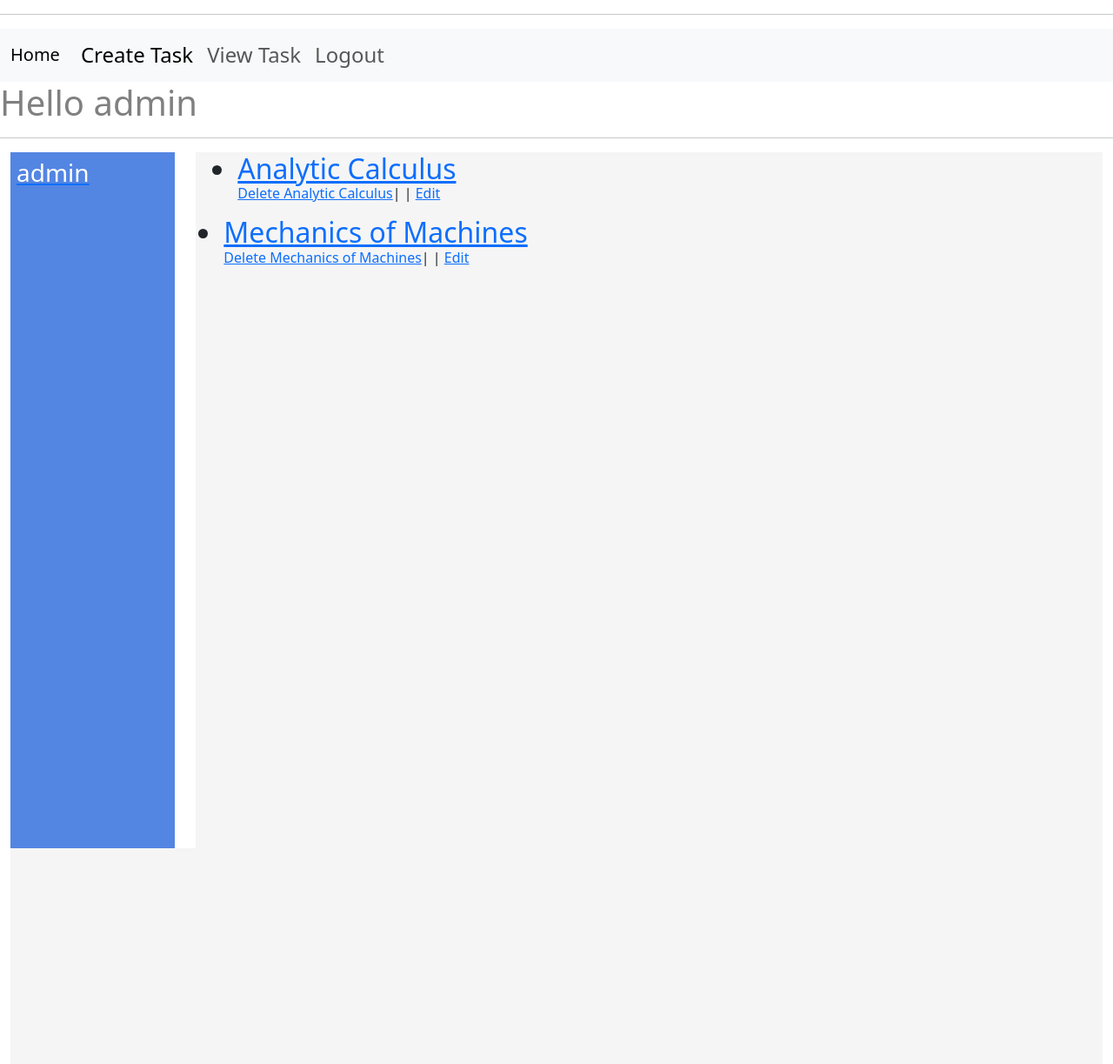
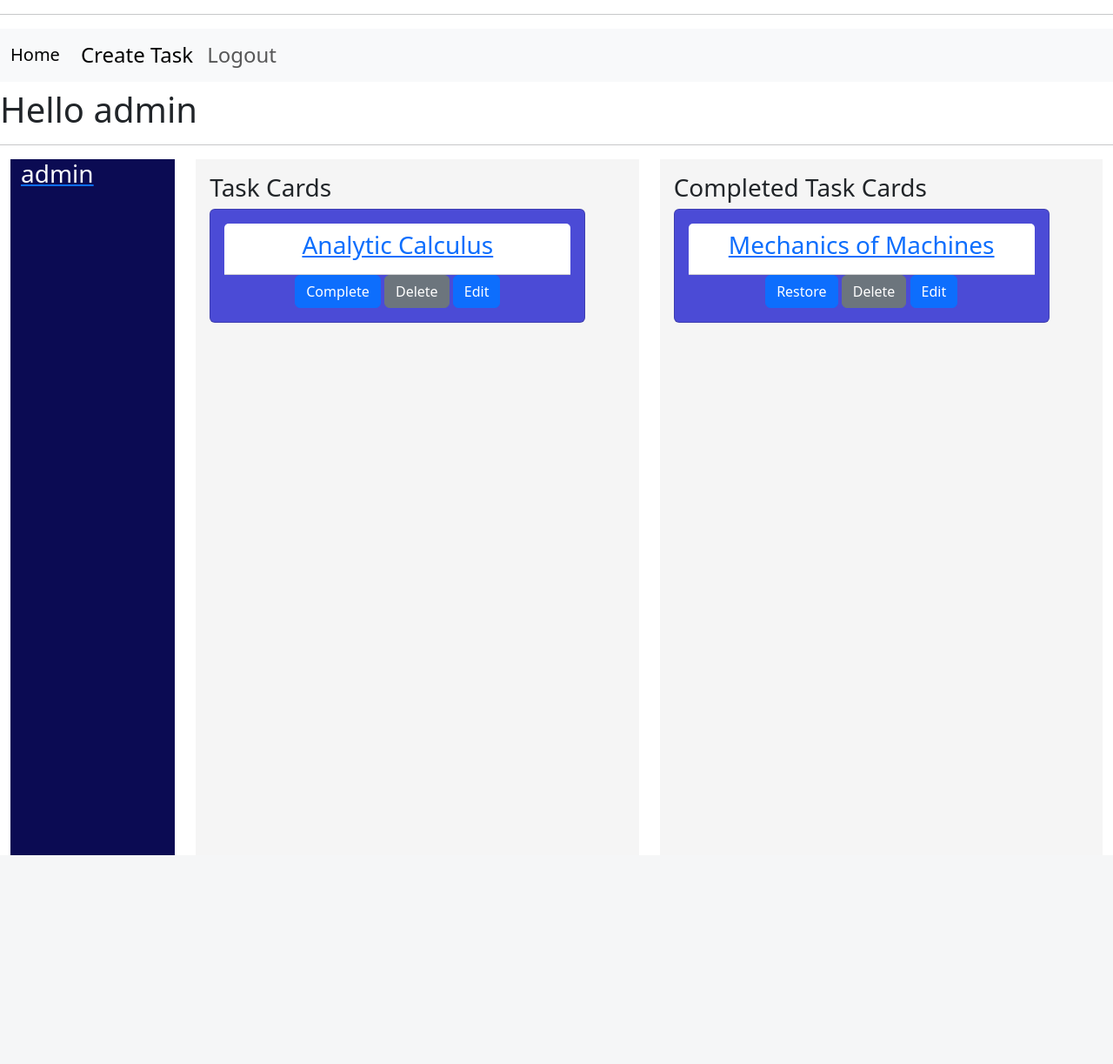
Before and after one commit to MickyGg0/django_web, a Django app: page /home/ in a window 1280 px wide. Shown: the top 1223 px of the page at 87% size. After the commit the page ends 983 px from the top, so only its background shows below. Run offline with Django 4.2, Linux system fonts and the light colour scheme; a user stored in the database is signed in; data comes from the database, SQL or seed files in the repository; both versions use the stored data as it was after the commit.

Commit message:
Improved

```diff
--- a/taskmanager/Taskmanager/core/models.py
+++ b/taskmanager/Taskmanager/core/models.py
@@ -11,6 +11,7 @@ class Task(models.Model):
     date_created=models.DateField(auto_now_add=True)
     due_date=models.DateField()
     description=models.TextField(max_length=500,null=True,blank=True)
+    completed=models.BooleanField(default=False,null=True,blank=True)
 
     def __str__(self):
         return self.name
--- a/taskmanager/Taskmanager/core/templates/core/homepage.html
+++ b/taskmanager/Taskmanager/core/templates/core/homepage.html
@@ -1,95 +1,148 @@
-{%  extends "main_template.html" %}
-
-
+{% extends "main_template.html" %}
 {% block title%}
-
 {% endblock %}
 
 
 
 
+
+
+
 {% block content %}
-
 <style>
   /* .container-fluid{
     background-color:blueviolet;
   } */
   .box{
-    height:100vh;
+    height: 100vh;
     background-color:whitesmoke;
 
   }
-  .box-description{
+  .box-sidebar{
+    background-color: rgb(11, 11, 83);;
+    height:100vh;
+  }
+  .box-description {
     background-color: whitesmoke;
     position: relative;
   }
+  .card-header{
+    background-color: white;
+  }
+  .card{
+    background-color: rgb(75, 75, 214);
+  }
+
+  .container-tasks{
+    height: 100vh;
+    overflow-y: scroll;
+  }
 </style>
 
-      <div class="container-fluid">
-        <div class="row">
-          <div class="col-2">
-            <div class="box-user" style="background-color: rgb(83, 133, 226); height:100vh;">
+{% block scripts%}
 
-                <a href="{% url 'user-profile'%}">
-                  <div class="box-profile" style="color: white; padding-left: 7px ; padding-top: 7px;">
-                  <h3>
-                    {{request.user.username}}
-                  </h3>
-                </div>
-                </a>
+{% endblock%}
 
-            </div></div>
+<div class="container-fluid">
+      <div class="row">
+            <!-- col1------ -->
+            <div class="col-2">
+                  <div class="box-sidebar">
+                        <div class="container">
+                          <a href="{%url 'user-profile'%}">
+                                <h3 style="color:white">{{request.user.username}}
+                                </h3>
+                          </a>
+                        </div>
+                  </div>
+            </div>
+            <!-- col2------ -->
             <div class="col">
-              <div class="box">
+                  <div class="box">
+                        <div class="container-tasks py-3 px-3">
+                              {% if not a%}
+                              <h3>No Task cards available !!
+                                <br>
+                                <a href="{% url 'create-task' %}">Create one</a>
+                              </h3>
+                              {% else %}
+                              <h3>Task Cards</h3>
 
-                <div class="container px-3" >
-                  {% if  a %}
-                  <h2>
-                    No tasks available.
-                    <a href="{% url 'create-task' %}">Create One</a>
-                  </h2>
-                  {% else %}
-                  {% for task in tasks %}
-                  <!-- -----------------------------------=----------------------------------------------------------------------------- -->
-                  <h2>
+                                {% for task in tasks_a%}
 
-                    <ul>
-                      <li>
-                        <a href="{% url 'into-task' task.id %}?q={{task.name}}">{{task.name}}</a>
-                        <h6>
-                            <a href="{% url 'delete-task' task.id %}">Delete {{task.name}}</a>| |
-                            <a href="{% url 'update-task' task.id %}">Edit</a>
-                            <h3>
-                              {% if task.description is None %}
-                              {%else%}
-                              <div class="container">
-                                <h3>
-                                  {{task.description}}
-                                </h3>
-                              </div>
+                                <!-- card-------- -->
+                                <div  class="card text-center mb-3" style="width: 27rem;">
+
+                                  <div class="card-body">
+                                        <h5 class="card-header"><a href="{% url 'into-task' task.id %}"><h3>{{task.name}}</h3></a></h5>
+                                            {% if task.description %}
+
+                                            <p class="card-text">{{task.description}}</p>
+                                            {% else %}
+                                            {% endif %}
+                                            <a href="{% url 'complete-task' task.id %}" class="btn btn-primary">Complete</a>
+                                            <a href="{% url  'delete-task' task.id %}" class="btn btn-secondary">Delete</a>
+                                            <a href="{% url  'update-task' task.id %}" class="btn btn-primary">Edit</a>
+
+                                  </div>
 
 
-                              {%endif%}
-                            </h3>
-                        </h6>
-                      </li>
-                    </ul>
 
-                </h2>
+
+                                </div>
+                                {% endfor %}
+
+
+
+                              {% endif%}
+
+                        </div>
+                  </div>
+            </div>
+            <!-- col3--------->
+          <div class="col">
+            <div class="box">
+              <div class="container-tasks py-3 px-3">
+                {% if not b %}
+                <h3> Completed Task Cards</h3>
+                {% for task in tasks_b%}
+                <div  class="card text-center mb-3" style="width: 27rem;">
+
+                  <div class="card-body">
+                        <h5 class="card-header"><a href="{% url 'into-task' task.id %}"><h3>{{task.name}}</h3></a></h5>
+                            {% if task.description %}
+
+                            <p class="card-text">{{task.description}}</p>
+                            {% else %}
+                            {% endif %}
+                            <a href="{% url 'restore-task' task.id %}" class="btn btn-primary">Restore</a>
+                            <a href="{% url  'delete-task' task.id %}" class="btn btn-secondary">Delete</a>
+                            <a href="{% url  'update-task' task.id %}" class="btn btn-primary">Edit</a>
+
+                  </div>
+
+
+
 
                 </div>
-
-              {%endfor%}
-              </div></div>
-              <div class="col">
-                <div class="box"></div></div>
-        </div>
-
-        </div>
-
-      </div>
+                {% endfor %}
+                {% else %}
+                <h3>No completed Task cards available !!
+                  <br>
+                </h3>
 
 
-      {% endif %}
+                <!-- card-------- -->
+
+                {%endif%}
+              </div>
+
+            </div>
+          </div>
+
+            <div>
+      </div>
+</div>
+
 
 {% endblock %}
--- a/taskmanager/Taskmanager/core/urls.py
+++ b/taskmanager/Taskmanager/core/urls.py
@@ -9,13 +9,15 @@ urlpatterns=[
     path("register/",views.register_user,name="register"),
     path("home/",views.homepage,name="homepage"),
     path("create_task/",views.create_task,name="create-task"),
-    path("view_task/",views.view_task,name="view-task"),
+
     path("into_task/<str:pk>",views.into_task,name="into-task"),
     path("delete_task/<str:pk>",views.delete_task,name="delete-task"),
     path("update_task/<str:pk>",views.update_task,name='update-task'),
     path("user_profile/",views.user_profile,name="user-profile"),
-    path("profile_update/",views.profile_update,name="profile-update")
-
+    path("profile_update/",views.profile_update,name="profile-update"),
+    path("edit/",views.edit_profile,name="edit-profile"),
+    path("complete_task/<str:pk>",views.complete_task,name="complete-task"),
+    path("restore_task/<str:pk>",views.restore_task,name="restore-task"),
 
 ]
 
--- a/taskmanager/Taskmanager/core/views.py
+++ b/taskmanager/Taskmanager/core/views.py
@@ -3,25 +3,26 @@ from . import models
 from django.contrib.auth.decorators import login_required
 from . import forms
 from .urls import *
-from django.contrib.auth.forms import UserCreationForm
 from django.contrib.auth import authenticate,login,logout
 from django.contrib import messages
 from django.contrib.auth.models import User
-
+import os,os.path
+from django.conf  import settings
+from django.views.decorators.cache import cache_control
 # Create your views here.
 def login_user(request):
-
     page="login"
     if request.method == 'POST':
-        username=request.POST.get('username').lower()
+        username=request.POST.get('username')
         password=request.POST.get('password')
+        email=request.POST.get('email')
         try:
             user=User.objects.get(username=username)
 
         except:
             messages.error(request,"User does not exist !!.")
 
-        user=authenticate(request,username=username,password=password)
+        user=authenticate(request,username=username,password=password,eamil=email)
 
         if user is not None:
             login(request,user)
@@ -44,11 +45,11 @@ def logout_user(request):
 
 def register_user(request):
 
-    form=UserCreationForm()
+    form=forms.RegisterUserForm()
     context={"form":form}
 
     if request.method=='POST':
-        form=UserCreationForm(request.POST)
+        form=forms.RegisterUserForm(request.POST)
         if form.is_valid():
             user=form.save(commit=False)
             user.username=user.username.lower()
@@ -63,31 +64,57 @@ def register_user(request):
     return render(request,"core/login_user.html",context)
 
 
+@login_required(login_url="/")
+def homepage(request):
+    completed_tasks=[]
+    not_completed_tasks=[]
 
-def homepage(request):
     tasks=models.Task.objects.filter(user=request.user.id)
-    a=len(tasks)
-    if a==0:
+
+    for task in tasks:
+        if task.completed==True:
+            completed_tasks.append(task)
+        else:
+            not_completed_tasks.append(task)
+    print(completed_tasks)
+    print(not_completed_tasks)
+
+
+    b=len(completed_tasks)
+    if b>0:
+        b=True
+    else:
+        b=False
+    print(b)
+
+
+    a=len(not_completed_tasks)
+    print(a)
+
+    if a>0:
         a=True
     else:
         a=False
+    print(a)
 
-
-    context={"tasks":tasks,"a":a}
+    context={"a":a,"tasks_b":completed_tasks,"tasks_a":not_completed_tasks}
 
     return render(request,"core/homepage.html",context)
 
 
-@login_required(login_url="/login")
+@login_required(login_url="/")
 def create_task(request):
 
     form=forms.TaskForm
     if request.method=='POST':
-        form=forms.TaskForm(request.POST)
-        if form.is_valid:
-            form.instance.user=request.user
-            form.save()
-            return redirect("homepage")
+        try:
+            form=forms.TaskForm(request.POST)
+            if form.is_valid:
+                form.instance.user=request.user
+                form.save()
+                return redirect("homepage")
+        except ValueError:
+            messages.error(request,"Pls check your entries and try agian !!!")
 
     context={"form":form}
 
@@ -95,15 +122,10 @@ def create_task(request):
 
 
 
-@login_required(login_url="/login")
-def view_task(request):
-    tasks=models.Task.objects.all()
-
-    context={'tasks':tasks}
-    return render(request,"core/view_task.html",context)
 
 
-@login_required(login_url="/login")
+
+@login_required(login_url="/")
 def into_task(request,pk):
 
     task=models.Task.objects.get(id=pk)
@@ -111,7 +133,6 @@ def into_task(request,pk):
     return render(request,"core/into_task.html",context)
 
 
-@login_required(login_url="/login")
 def delete_task(request,pk):
     task=models.Task.objects.get(id=pk)
     task.delete()
@@ -138,15 +159,57 @@ def user_profile(request):
     return render(request,"core/profile.html",context)
 
 def profile_update(request):
+    updating_profile=True
     form=forms.ProfileUpdateForm(instance=request.user.profile)
     if request.method=="POST":
+
         form=forms.ProfileUpdateForm(request.POST,request.FILES,instance=request.user.profile)
+        # user's current profile picture.
+        old_profile_pic=(request.user.profile.profile_picture.path)
+        print(old_profile_pic)
+        old_picture_path=(os.path.join(settings.MEDIA_ROOT,(old_profile_pic)))
+        print(old_profile_pic)
 
         if form.is_valid():
+            try:
+                if os.path.exists((old_picture_path)):
+                    os.remove((old_picture_path))
+            except:
+                pass
+
             form.save()
             return redirect("user-profile")
 
 
-    context={"form":form}
+    context={"form":form,"updating_profile":updating_profile}
 
-    return render(request,"core/update_profile.html",context)
+    return render(request,"core/profile.html",context)
+
+
+
+def edit_profile(request):
+    print(request.user.username)
+    print(request.user.first_name)
+    print(request.user.last_name)
+    form=forms.RegisterUserForm(request.user)
+    if request.method=="POST":
+        form=forms.RegisterUserForm(request.POST,instance=form)
+
+
+    return render(request,"core/edit-profile.html")
+
+
+
+def complete_task(request,pk):
+    task_complete=models.Task.objects.get(id=pk)
+    task_complete.completed=True
+    task_complete.save()
+    print(task_complete.completed)
+    return redirect("homepage")
+
+def restore_task(request,pk):
+    task_restore=models.Task.objects.get(id=pk)
+    task_restore.completed=False
+    task_restore.save()
+
+    return redirect("homepage")
--- a/taskmanager/Taskmanager/templates/main_template.html
+++ b/taskmanager/Taskmanager/templates/main_template.html
@@ -21,7 +21,7 @@
     {% if messages %}
             <ul class="messages">
                 {% for message in messages %}
-                <li></li>{{message}}</li>
+                <li>{{message}}</li>
                 {% endfor %}
             </ul>
     {% endif %}
@@ -32,6 +32,8 @@
 
 
     {% endblock %}
+    {% block scripts%}
+    {% endblock%}
 
 </body>
 </html>
--- a/taskmanager/Taskmanager/templates/navbar.html
+++ b/taskmanager/Taskmanager/templates/navbar.html
@@ -15,9 +15,7 @@
                   <li class="nav-item">
                     <a class="nav-link active" aria-current="page" href="{% url 'create-task' %}">Create Task</a>
                   </li>
-                  <li class="nav-item">
-                    <a class="nav-link" href="{% url 'view-task' %}">View Task</a>
-                  </li>
+
                   <li class="nav-item">
                     {% if request.user.is_authenticated %}
                     <a class="nav-link" href="{% url 'logout' %}">Logout</a>
@@ -51,19 +49,18 @@
 
 
         <!-- -------------------------------------------------------------- -->
-        <div    style="color:gray">
 
                     {% if request.user.is_authenticated %}
 
+
                         <h1>
                             Hello {{request.user}}
-
                         </h1>
                     {%else%}
                         <div class="row justify-content-center">
                             <div class="col">
                                 <h1>
-                                    Welcome to Taskmanager
+                                  <div><h1>Welcome to Taskmanager</h1></div>
                                 </h1>
 
                             </div>
```
Also changed, not shown: taskmanager/Taskmanager/core/forms.py (+13 -2 lines), taskmanager/Taskmanager/core/templates/core/edit-profile.html (added, +13 -0 lines), taskmanager/Taskmanager/core/templates/core/login_user.html (+26 -19 lines), taskmanager/Taskmanager/core/templates/core/profile.html (+48 -1 lines), taskmanager/Taskmanager/core/templates/core/view_task.html (deleted, +0 -47 lines), taskmanager/Taskmanager/core/migrations/0010_task_completed.py (added), taskmanager/Taskmanager/db.sqlite3, taskmanager/Taskmanager/media/profile_pics/OIP.jpeg (deleted), taskmanager/Taskmanager/media/profile_pics/OIP_e23Nw6f.jpeg (deleted), taskmanager/Taskmanager/media/profile_pics/Screenshot_2023-08-15_200726.png (deleted), taskmanager/Taskmanager/media/profile_pics/Screenshot_2023-08-20_144054.png (deleted), taskmanager/Taskmanager/media/profile_pics/Screenshot_2023-08-20_150055.png (deleted), taskmanager/Taskmanager/media/profile_pics/Screenshot_2023-09-02_082616.png (deleted), taskmanager/Taskmanager/media/profile_pics/the_pokeball_of_pikachu_by_jonathanjo-d7whi9t.jpg (added).
